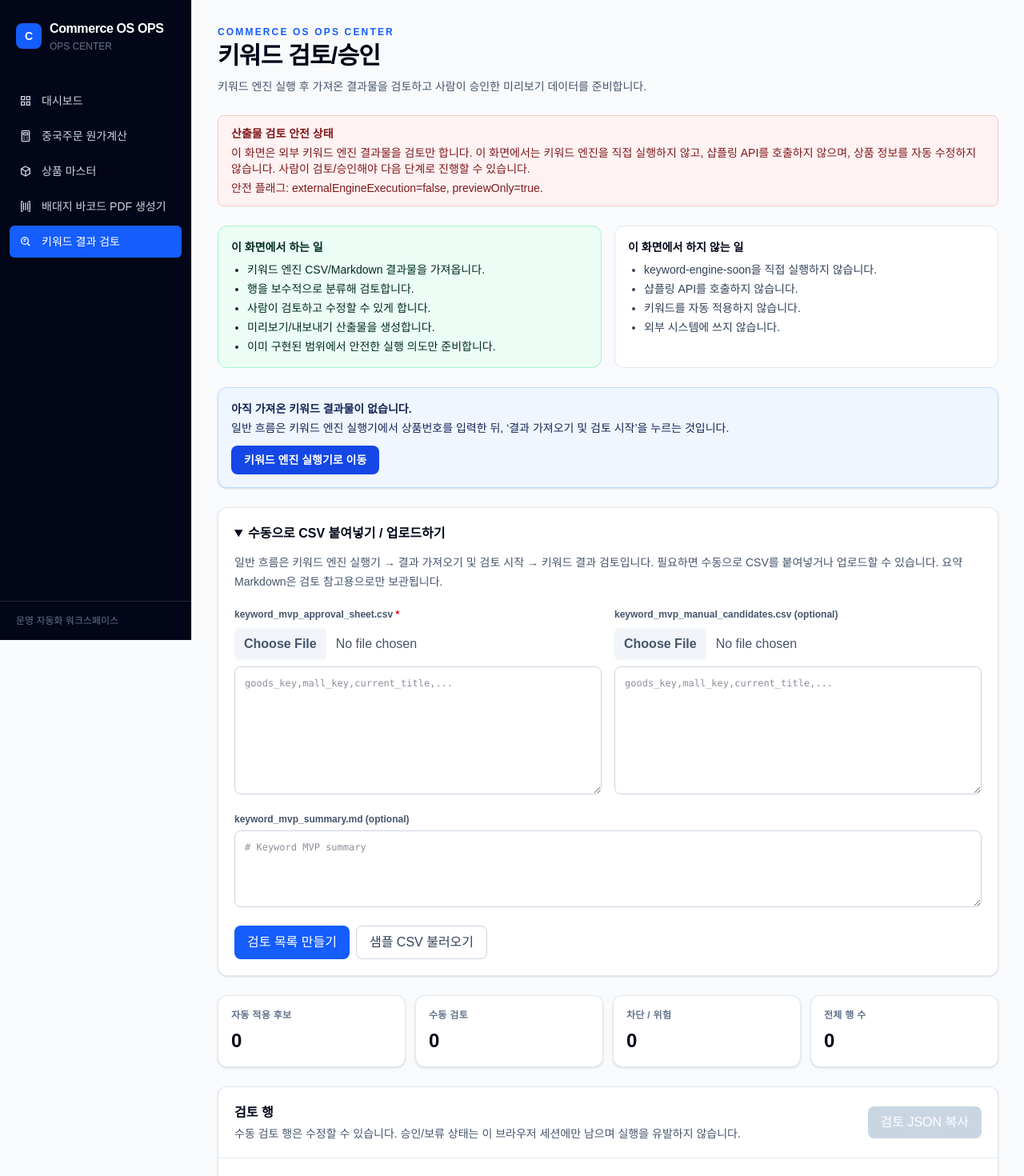
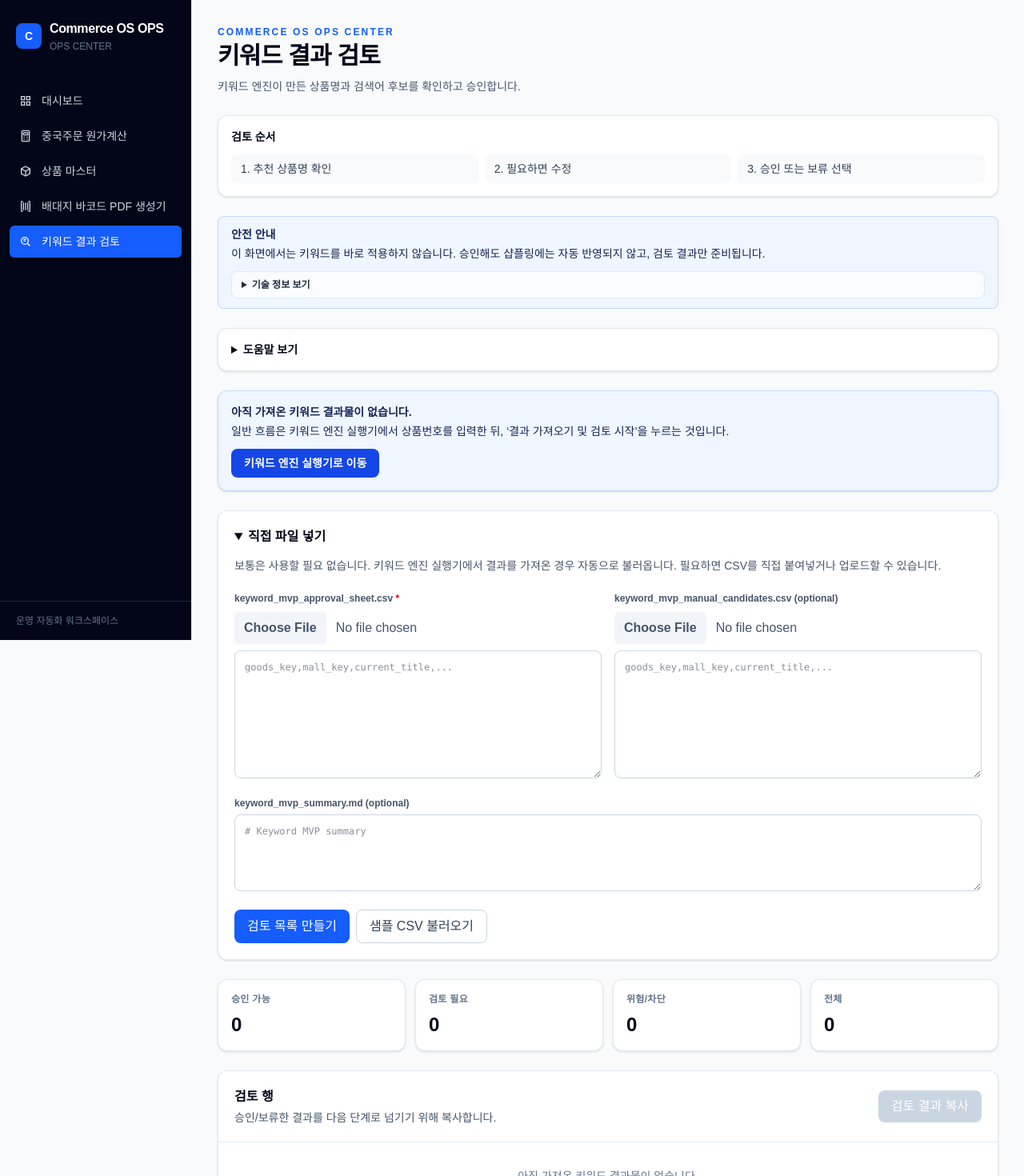
Before and after one commit to andysong111/commerce-os-ops-center, a Next.js app: page /keyword-review-queue in a window 1280 px wide. Shown: the top 1470 px of the page at 80% size. Built offline with nearby package versions, Linux system fonts and the light colour scheme.

Commit message:
Simplify keyword review page UX

```diff
--- a/src/app/keyword-review-queue/page.tsx
+++ b/src/app/keyword-review-queue/page.tsx
@@ -54,9 +54,9 @@ function readImportedArtifactHandoff(): ImportedArtifactPayload | null {
 }
 
 const classificationLabels: Record<KeywordQueueClassification, string> = {
-  auto_apply_candidate: "자동 적용 후보",
-  manual_review: "수동 검토",
-  blocked_risk: "차단 / 위험",
+  auto_apply_candidate: "승인 가능",
+  manual_review: "검토 필요",
+  blocked_risk: "위험/차단",
 };
 
 const classificationStyles: Record<KeywordQueueClassification, string> = {
@@ -203,9 +203,11 @@ export default function KeywordReviewQueuePage() {
   return (
     <>
       <PageHeader
-        title="키워드 검토/승인"
-        description="키워드 엔진 실행 후 가져온 결과물을 검토하고 사람이 승인한 미리보기 데이터를 준비합니다."
+        title="키워드 결과 검토"
+        description="키워드 엔진이 만든 상품명과 검색어 후보를 확인하고 승인합니다."
       />
+
+      <BeginnerGuide />
 
       <EngineSafetyBanner />
 
@@ -213,17 +215,16 @@ export default function KeywordReviewQueuePage() {
 
       {importedArtifact ? (
         <section className="mb-6 rounded-xl border border-emerald-200 bg-emerald-50 p-4 text-sm text-emerald-950 shadow-sm">
-          <h2 className="font-semibold">키워드 결과물을 불러왔습니다.</h2>
-          <p className="mt-1">
-            가져온 키워드를 자동으로 검토 목록에 불러왔습니다. 이 브라우저
-            세션에만 보관되며 샵플링에 자동 반영되지 않습니다.
+          <h2 className="font-semibold">키워드 결과를 불러왔습니다.</h2>
+          <div className="mt-3 grid gap-2 sm:grid-cols-4">
+            <span>전체: {counts.total}개</span>
+            <span>승인 가능: {counts.auto}개</span>
+            <span>검토 필요: {counts.manual}개</span>
+            <span>위험/차단: {counts.blocked}개</span>
+          </div>
+          <p className="mt-3">
+            아래 항목을 하나씩 확인하고 승인 또는 보류를 선택하세요.
           </p>
-          <div className="mt-3 grid gap-2 sm:grid-cols-4">
-            <span>전체 행 수: {counts.total}</span>
-            <span>자동 적용 후보: {counts.auto}</span>
-            <span>수동 검토: {counts.manual}</span>
-            <span>차단 / 위험: {counts.blocked}</span>
-          </div>
           {importedRowsAreEmpty ? (
             <p className="mt-3 rounded-lg bg-white px-3 py-2 font-semibold text-amber-800">
               가져온 파일에 검토할 행이 없습니다. artifact 내용을 확인해 주세요.
@@ -234,7 +235,7 @@ export default function KeywordReviewQueuePage() {
             onClick={loadImportedArtifact}
             className="mt-3 rounded-lg bg-emerald-700 px-4 py-2 text-sm font-semibold text-white"
           >
-            가져온 결과물 다시 불러오기
+            결과 다시 불러오기
           </button>
         </section>
       ) : (
@@ -260,12 +261,11 @@ export default function KeywordReviewQueuePage() {
         className="rounded-xl border border-slate-200 bg-white p-4 shadow-sm sm:p-5"
       >
         <summary className="cursor-pointer font-semibold text-slate-950">
-          수동으로 CSV 붙여넣기 / 업로드하기
+          직접 파일 넣기
         </summary>
         <p className="mt-3 text-sm leading-6 text-slate-600">
-          일반 흐름은 키워드 엔진 실행기 → 결과 가져오기 및 검토 시작 → 키워드
-          결과 검토입니다. 필요하면 수동으로 CSV를 붙여넣거나 업로드할 수
-          있습니다. 요약 Markdown은 검토 참고용으로만 보관됩니다.
+          보통은 사용할 필요 없습니다. 키워드 엔진 실행기에서 결과를 가져온 경우 자동으로 불러옵니다.
+          필요하면 CSV를 직접 붙여넣거나 업로드할 수 있습니다.
         </p>
 
         <div className="mt-4 grid gap-4 lg:grid-cols-2">
@@ -320,10 +320,10 @@ export default function KeywordReviewQueuePage() {
         className="my-6 grid gap-3 sm:grid-cols-2 xl:grid-cols-4"
         aria-label="Queue summary"
       >
-        <SummaryCard label="자동 적용 후보" value={counts.auto} />
-        <SummaryCard label="수동 검토" value={counts.manual} />
-        <SummaryCard label="차단 / 위험" value={counts.blocked} />
-        <SummaryCard label="전체 행 수" value={counts.total} />
+        <SummaryCard label="승인 가능" value={counts.auto} />
+        <SummaryCard label="검토 필요" value={counts.manual} />
+        <SummaryCard label="위험/차단" value={counts.blocked} />
+        <SummaryCard label="전체" value={counts.total} />
       </section>
 
       <section className="rounded-xl border border-slate-200 bg-white shadow-sm">
@@ -331,8 +331,7 @@ export default function KeywordReviewQueuePage() {
           <div>
             <h2 className="font-semibold text-slate-950">검토 행</h2>
             <p className="mt-1 text-sm text-slate-600">
-              수동 검토 행은 수정할 수 있습니다. 승인/보류 상태는 이 브라우저
-              세션에만 남으며 실행을 유발하지 않습니다.
+              승인/보류한 결과를 다음 단계로 넘기기 위해 복사합니다.
             </p>
           </div>
           <button
@@ -340,12 +339,12 @@ export default function KeywordReviewQueuePage() {
             disabled={rows.length === 0}
             onClick={() => {
               void navigator.clipboard.writeText(exportText).then(() => {
-                setCopyStatus("검토 JSON을 복사했습니다.");
+                setCopyStatus("검토 결과를 복사했습니다.");
               });
             }}
             className="rounded-lg bg-slate-900 px-4 py-2 text-sm font-semibold text-white disabled:cursor-not-allowed disabled:bg-slate-300"
           >
-            검토 JSON 복사
+            검토 결과 복사
           </button>
           {copyStatus && (
             <p className="w-full text-right text-xs text-emerald-700">
@@ -432,50 +431,50 @@ export default function KeywordReviewQueuePage() {
   );
 }
 
+function BeginnerGuide() {
+  return (
+    <section className="mb-6 rounded-xl border border-slate-200 bg-white p-4 shadow-sm">
+      <h2 className="text-sm font-semibold text-slate-950">검토 순서</h2>
+      <ol className="mt-3 grid gap-2 text-sm text-slate-700 sm:grid-cols-3">
+        <li className="rounded-lg bg-slate-50 px-3 py-2">1. 추천 상품명 확인</li>
+        <li className="rounded-lg bg-slate-50 px-3 py-2">2. 필요하면 수정</li>
+        <li className="rounded-lg bg-slate-50 px-3 py-2">3. 승인 또는 보류 선택</li>
+      </ol>
+    </section>
+  );
+}
+
 function EngineSafetyBanner() {
   return (
-    <section className="mb-6 rounded-lg border border-red-200 bg-red-50 px-4 py-3 text-sm text-red-900">
-      <h2 className="font-semibold">산출물 검토 안전 상태</h2>
+    <section className="mb-6 rounded-lg border border-blue-200 bg-blue-50 px-4 py-3 text-sm text-blue-950">
+      <h2 className="font-semibold">안전 안내</h2>
       <p className="mt-1">
-        이 화면은 외부 키워드 엔진 결과물을 검토만 합니다. 이 화면에서는 키워드
-        엔진을 직접 실행하지 않고, 샵플링 API를 호출하지 않으며, 상품 정보를
-        자동 수정하지 않습니다. 사람이 검토/승인해야 다음 단계로 진행할 수
-        있습니다.
+        이 화면에서는 키워드를 바로 적용하지 않습니다. 승인해도 샵플링에는 자동 반영되지 않고, 검토 결과만 준비됩니다.
       </p>
-      <p className="mt-1">
-        안전 플래그: externalEngineExecution=
-        {String(reviewSummary.safetyFlags.externalEngineExecution)},
-        previewOnly={String(reviewSummary.safetyFlags.previewOnly)}.
+      <details className="mt-3 rounded-lg border border-blue-100 bg-white/70 px-3 py-2 text-xs text-slate-600">
+        <summary className="cursor-pointer font-semibold text-slate-800">기술 정보 보기</summary>
+        <p className="mt-2">
+          외부 엔진 실행은 비활성화되어 있고 미리보기만 준비합니다. 이 화면은 샵플링 API 호출이나 자동 적용을 수행하지 않습니다.
         </p>
+        <dl className="mt-2 grid gap-1 sm:grid-cols-2">
+          <Detail label="외부 엔진 실행" value={String(reviewSummary.safetyFlags.externalEngineExecution)} />
+          <Detail label="미리보기 전용" value={String(reviewSummary.safetyFlags.previewOnly)} />
+        </dl>
+      </details>
     </section>
   );
 }
 
 function WhatThisPageDoes() {
   return (
-    <section className="mb-6 grid gap-4 lg:grid-cols-2">
-      <div className="rounded-xl border border-emerald-200 bg-emerald-50 p-4 text-sm text-emerald-950">
-        <h2 className="font-semibold">이 화면에서 하는 일</h2>
-        <ul className="mt-2 list-disc space-y-1 pl-5">
-          <li>키워드 엔진 CSV/Markdown 결과물을 가져옵니다.</li>
-          <li>행을 보수적으로 분류해 검토합니다.</li>
-          <li>사람이 검토하고 수정할 수 있게 합니다.</li>
-          <li>미리보기/내보내기 산출물을 생성합니다.</li>
-          <li>이미 구현된 범위에서 안전한 실행 의도만 준비합니다.</li>
+    <details className="mb-6 rounded-xl border border-slate-200 bg-white p-4 text-sm shadow-sm">
+      <summary className="cursor-pointer font-semibold text-slate-950">도움말 보기</summary>
+      <ul className="mt-3 list-disc space-y-1 pl-5 text-slate-700">
+        <li>결과를 확인합니다.</li>
+        <li>필요하면 상품명과 검색어를 수정합니다.</li>
+        <li>승인 또는 보류를 선택합니다.</li>
       </ul>
-      </div>
-      <div className="rounded-xl border border-slate-200 bg-white p-4 text-sm text-slate-700">
-        <h2 className="font-semibold text-slate-950">
-          이 화면에서 하지 않는 일
-        </h2>
-        <ul className="mt-2 list-disc space-y-1 pl-5">
-          <li>keyword-engine-soon을 직접 실행하지 않습니다.</li>
-          <li>샵플링 API를 호출하지 않습니다.</li>
-          <li>키워드를 자동 적용하지 않습니다.</li>
-          <li>외부 시스템에 쓰지 않습니다.</li>
-        </ul>
-      </div>
-    </section>
+    </details>
   );
 }
 
@@ -968,6 +967,24 @@ function StatusCard({ label, value }: { label: string; value: boolean }) {
   );
 }
 
+function reviewStatusLabel(status: ReviewedKeywordRow["reviewStatus"]) {
+  return { pending: "대기", approved: "승인됨", hold: "보류" }[status];
+}
+
+function reviewReasonFor(row: ReviewedKeywordRow) {
+  if (row.classification === "blocked_risk") {
+    return "위험 요소가 있어 보류하고 확인해야 합니다.";
+  }
+  if (row.reviewReason) return row.reviewReason;
+  if (row.blockReason || row.warningFlags) {
+    return "상품명이 짧거나 검색어가 부족해 검토가 필요합니다.";
+  }
+  if (row.classification === "auto_apply_candidate") {
+    return "승인할 수 있는 후보입니다. 그래도 상품명과 검색어를 확인해 주세요.";
+  }
+  return "상품명이 짧거나 검색어가 부족해 검토가 필요합니다.";
+}
+
 function ReviewRow({
   row,
   onUpdate,
@@ -982,17 +999,13 @@ function ReviewRow({
     >,
   ) => void;
 }) {
-  const editable = row.classification === "manual_review";
   return (
     <article className="p-4 sm:p-5">
       <div className="flex flex-wrap items-start justify-between gap-3">
         <div>
-          <p className="font-semibold text-slate-950">
-            goods_key: {row.goodsKey || "—"}
-          </p>
-          <p className="mt-1 text-xs text-slate-500">
-            mall_key: {row.mallKey || "—"} · source row {row.sourceRowIndex}
-          </p>
+          <h3 className="font-semibold text-slate-950">
+            상품번호 {row.goodsKey || "—"}
+          </h3>
         </div>
         <div className="flex gap-2">
           <span
@@ -1001,49 +1014,37 @@ function ReviewRow({
             {classificationLabels[row.classification]}
           </span>
           <span className="rounded-full bg-slate-100 px-2.5 py-1 text-xs font-semibold text-slate-700">
-            {row.reviewStatus}
+            {reviewStatusLabel(row.reviewStatus)}
           </span>
         </div>
       </div>
 
-      <dl className="mt-4 grid gap-3 text-sm md:grid-cols-2 xl:grid-cols-4">
-        <Detail label="Current / original title" value={row.originalTitle} />
-        <Detail label="Recommended title" value={row.recommendedTitle} />
-        <Detail label="Recommended site_srch" value={row.recommendedSiteSrch} />
-        <Detail
-          label="Counts"
-          value={`${row.siteSrchKeywordCount ?? "—"} keywords / ${row.verifiedKeywordCount ?? "—"} verified`}
-        />
-        <Detail label="Quality status" value={row.qualityStatus} />
-        <Detail label="Confidence status" value={row.confidenceStatus} />
-        <Detail label="Block reason" value={row.blockReason} />
-        <Detail label="Warning flags" value={row.warningFlags} />
-      </dl>
-
-      {editable && (
-        <div className="mt-4 grid gap-3 lg:grid-cols-2">
+      <div className="mt-4 grid gap-4 lg:grid-cols-2">
+        <Detail label="현재 상품명" value={row.originalTitle} />
         <label className="text-xs font-semibold text-slate-600">
-            Edited title
+          추천 상품명
           <input
             value={row.editedTitle}
-              onChange={(event) =>
-                onUpdate({ editedTitle: event.target.value })
-              }
+            onChange={(event) => onUpdate({ editedTitle: event.target.value })}
             className="mt-1.5 w-full rounded-lg border border-slate-300 px-3 py-2 text-sm font-normal text-slate-900 outline-none focus:border-blue-500"
           />
         </label>
-          <label className="text-xs font-semibold text-slate-600">
-            Edited site_srch
+        <label className="text-xs font-semibold text-slate-600 lg:col-span-2">
+          추천 검색어
           <textarea
             value={row.editedSiteSrch}
             onChange={(event) =>
               onUpdate({ editedSiteSrch: event.target.value })
             }
-              className="mt-1.5 min-h-20 w-full rounded-lg border border-slate-300 p-3 text-sm font-normal text-slate-900 outline-none focus:border-blue-500"
+            className="mt-1.5 min-h-24 w-full rounded-lg border border-slate-300 p-3 text-sm font-normal text-slate-900 outline-none focus:border-blue-500"
+            placeholder="추천 검색어가 없습니다. 필요하면 직접 입력하세요."
           />
         </label>
+        <div className="rounded-lg bg-amber-50 px-3 py-2 text-sm text-amber-900 lg:col-span-2">
+          <p className="font-semibold">검토 메모</p>
+          <p className="mt-1">{reviewReasonFor(row)}</p>
         </div>
-      )}
+      </div>
 
       <div className="mt-4 flex flex-wrap gap-2">
         <button
@@ -1051,14 +1052,14 @@ function ReviewRow({
           onClick={() => onUpdate({ reviewStatus: "approved" })}
           className="rounded-md bg-emerald-600 px-3 py-1.5 text-xs font-semibold text-white"
         >
-          Approve
+          승인
         </button>
         <button
           type="button"
           onClick={() => onUpdate({ reviewStatus: "hold" })}
           className="rounded-md bg-amber-500 px-3 py-1.5 text-xs font-semibold text-white"
         >
-          Hold
+          보류
         </button>
         <button
           type="button"
@@ -1071,9 +1072,29 @@ function ReviewRow({
           }
           className="rounded-md border border-slate-300 px-3 py-1.5 text-xs font-semibold text-slate-700"
         >
-          Reset edits
+          처음으로 되돌리기
         </button>
       </div>
+
+      <details className="mt-4 rounded-lg border border-slate-200 bg-slate-50 p-3 text-xs text-slate-700">
+        <summary className="cursor-pointer font-semibold text-slate-900">세부 정보 보기</summary>
+        <dl className="mt-3 grid gap-3 md:grid-cols-2 xl:grid-cols-4">
+          <Detail label="mail_key" value={row.mallKey} />
+          <Detail label="quality_status" value={row.qualityStatus} />
+          <Detail label="confidence_status" value={row.confidenceStatus} />
+          <Detail label="block_reason" value={row.blockReason} />
+          <Detail label="warning_flags" value={row.warningFlags} />
+          <Detail
+            label="counts"
+            value={`${row.siteSrchKeywordCount ?? "—"} keywords / ${row.verifiedKeywordCount ?? "—"} verified`}
+          />
+          <Detail label="raw site_srch" value={row.originalSiteSrch} />
+          <Detail label="source row" value={String(row.sourceRowIndex)} />
+        </dl>
+        <pre className="mt-3 overflow-x-auto rounded bg-white p-3 font-mono text-[11px]">
+          {JSON.stringify(row.raw, null, 2)}
+        </pre>
+      </details>
     </article>
   );
 }
```
Also changed, not shown: 1 other file (tests, documents, lock files or other folders). Lines whose indentation alone changed are shown as unchanged.
